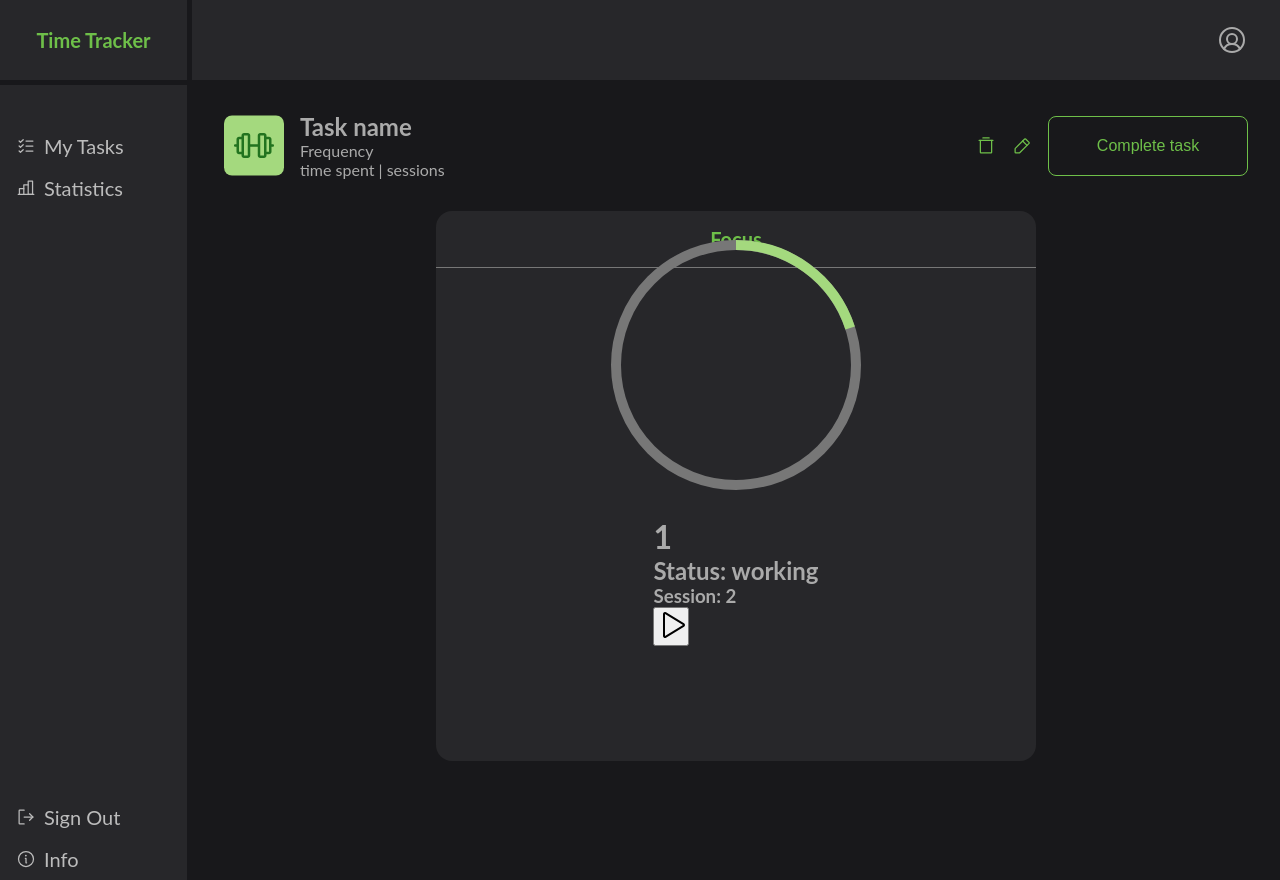
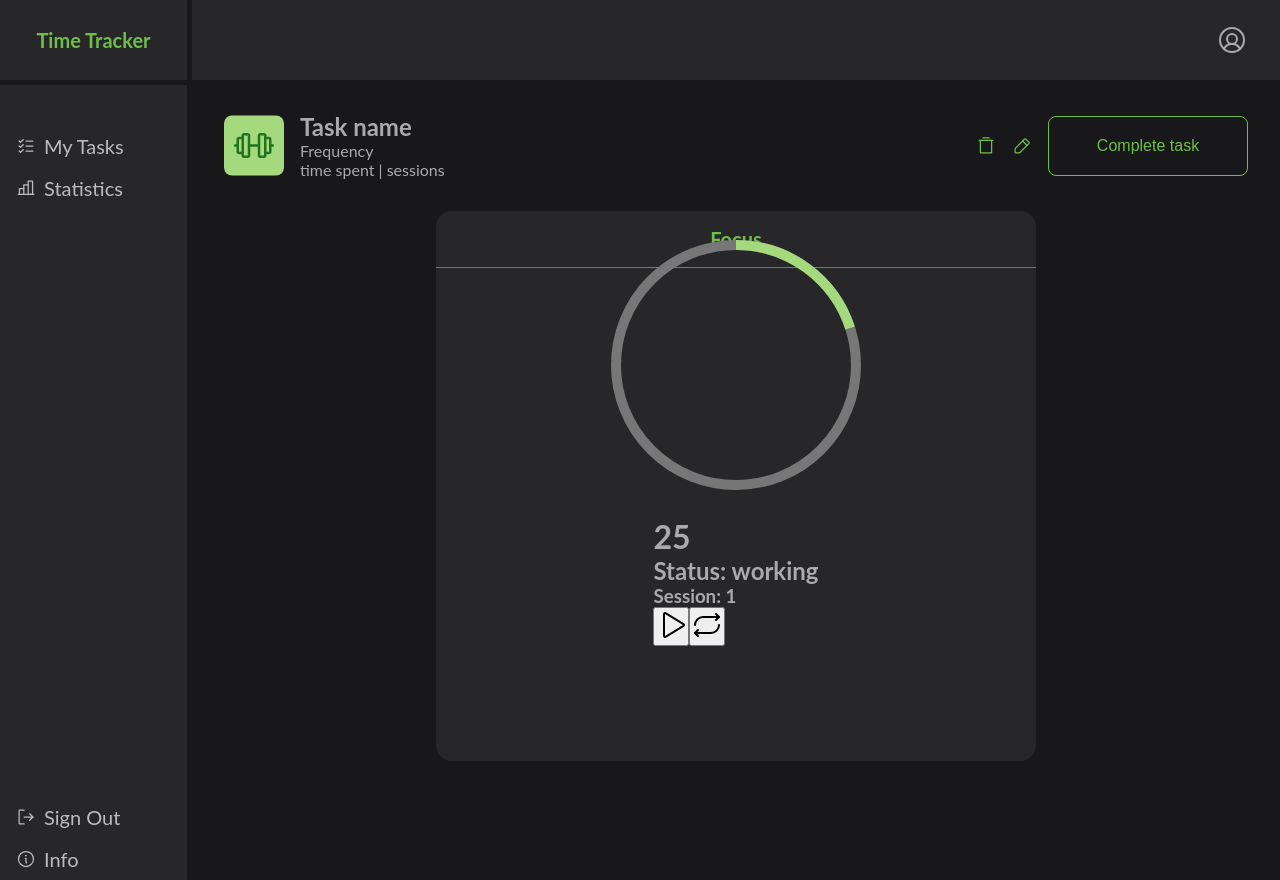
Before and after one commit to bruflor/pomodoro-js, a React (Vite) app: page /task in a window 1280 px wide. Built offline with nearby package versions, Linux system fonts and the light colour scheme.

Commit message:
Play and refresh timer

```diff
--- a/src/components/Clock/Timer/Timer.tsx
+++ b/src/components/Clock/Timer/Timer.tsx
@@ -13,8 +13,14 @@ export const MyTimer = () => {
   const LongBreakTime = 60;
 
   const timeSetTime = 0.1 * 1000; //one minute;
+
+  const controlTime = () => {
+    console.log("starting timer");
+    setTimerOn(!timerOn);
+  };
+
   useEffect(() => {
-    if (!timerOn) {
+    if (timerOn) {
       if (sessionStatus === "working" && sessions < sessionNumber) {
         if (displayTime < focusTime) {
           console.log(displayTime);
@@ -54,8 +60,7 @@ export const MyTimer = () => {
         }
       }
     }
-  }, [displayTime]);
-
+  }, [displayTime, timerOn]);
   return (
     <div>
       {sessionStatus === "working" ? (
@@ -80,14 +85,21 @@ export const MyTimer = () => {
 
       <button
         onClick={() => {
-          setTimerOn(!timerOn);
+          controlTime();
         }}
       >
         {timerOn ? <Pause size={32} /> : <Play size={32} />}
       </button>
-      {/* <button onClick={resetTime}>
+      <button
+        onClick={() => {
+          setSessions(0);
+          setDisplayTime(0);
+          setSessionStatus("working");
+          setTimerOn(false);
+        }}
+      >
         <Repeat size={32} />
-      </button> */}
+      </button>
     </div>
   );
 };
```
